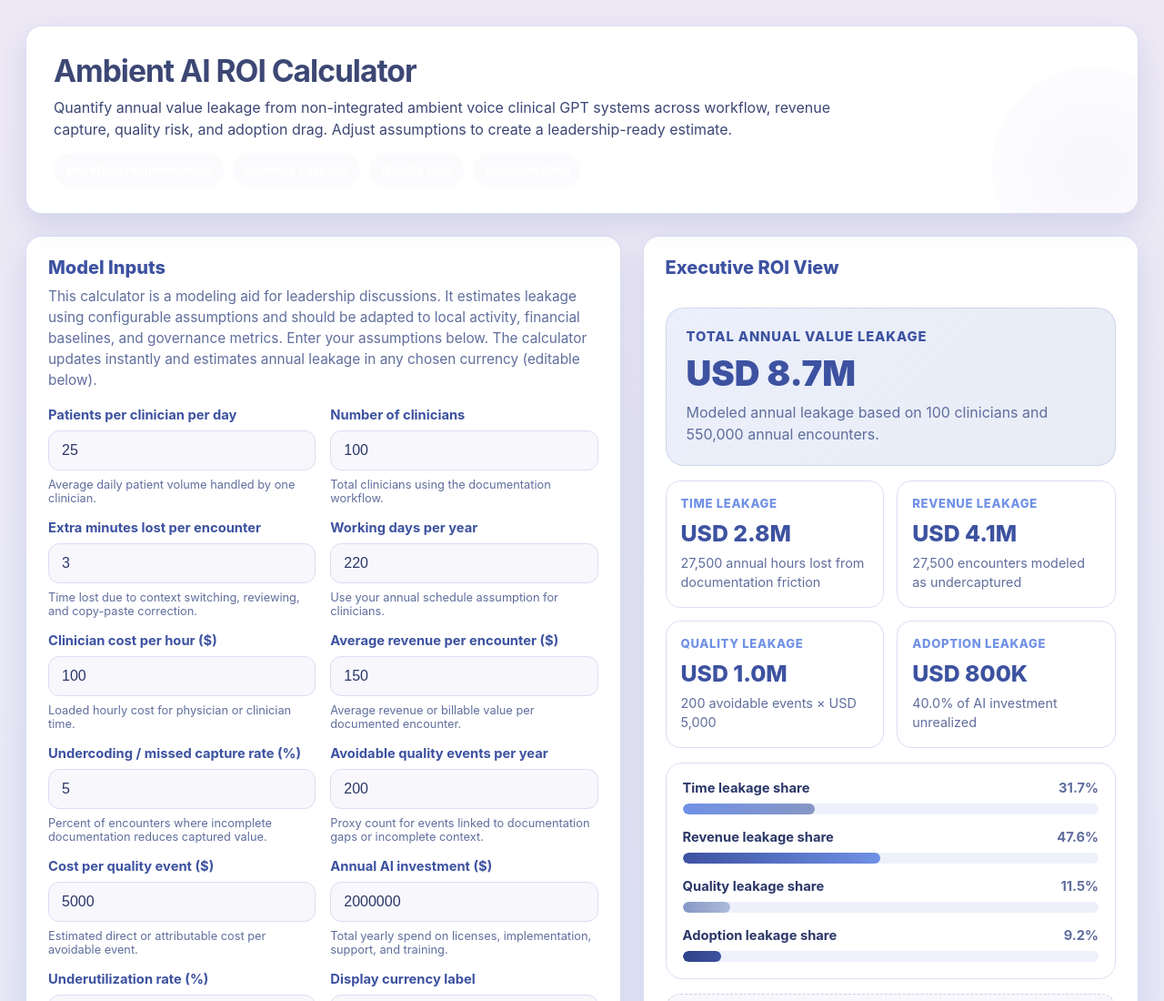
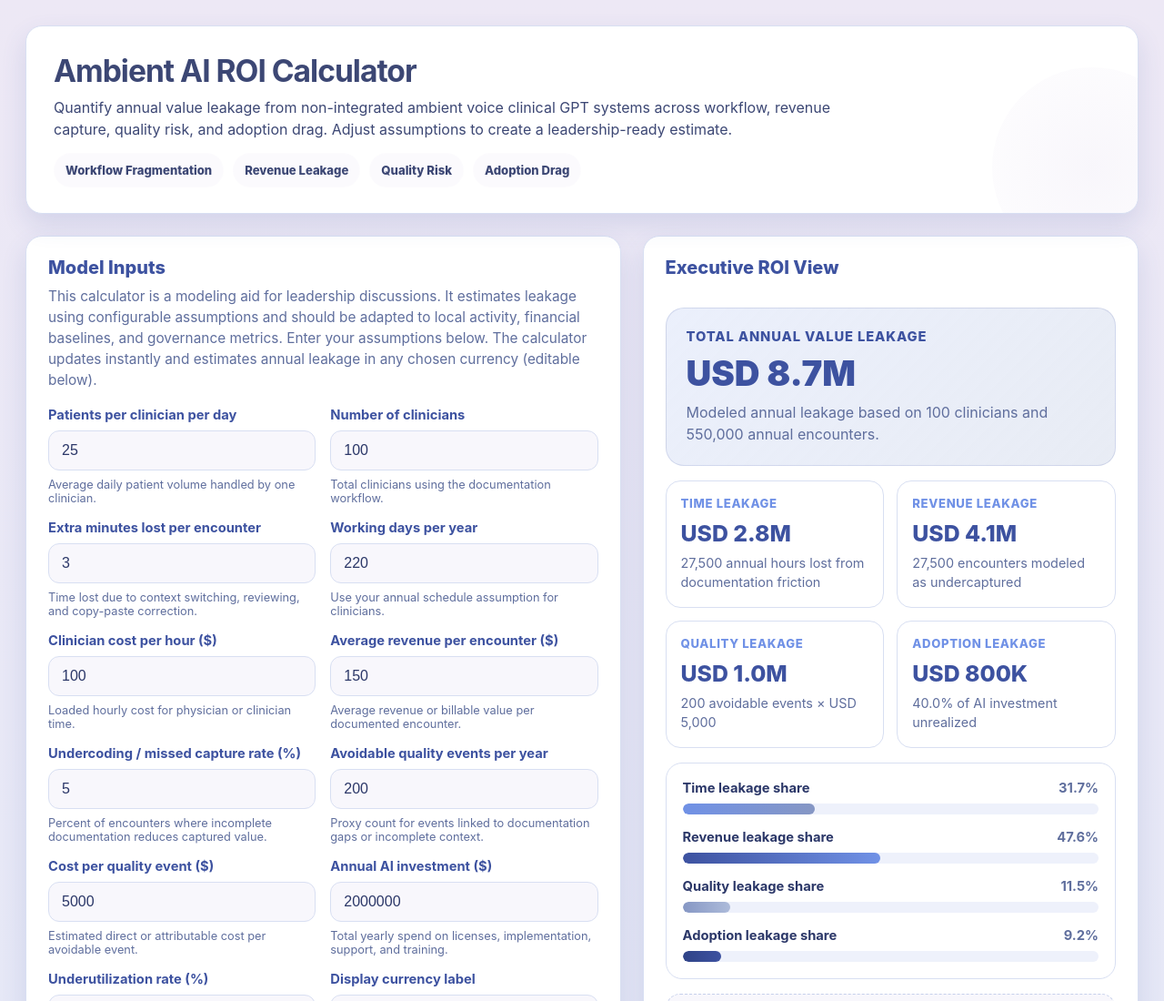
Before and after one commit to mailmirza/AI-Ambiance-ROI.github.io, a plain HTML site: page index.html in a window 1280 px wide. Shown: the top 1100 px of the page at 91% size. Drawn offline with Linux system fonts and the light colour scheme.

Commit message:
Update index.html

```diff
--- a/index.html
+++ b/index.html
@@ -339,7 +339,7 @@
       font-size: 0.82rem;
       font-weight: 800;
       background: rgba(237,232,245,0.22);
-      color: #ffffff;
+      color: rgba(43, 55, 104,0.92);
       border: 1px solid rgba(255,255,255,0.18);
     }
 
```
